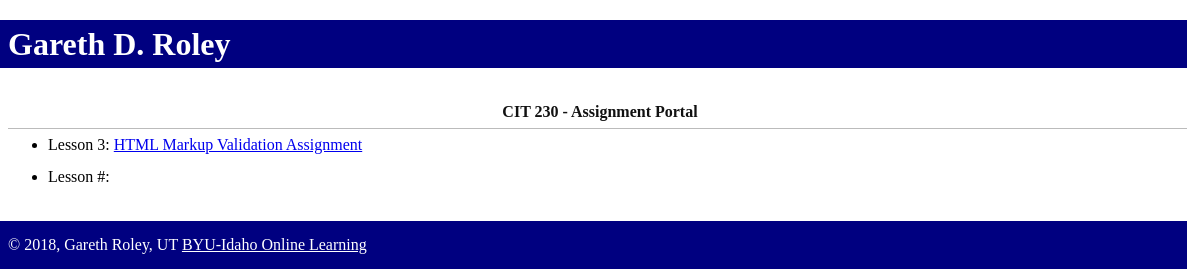
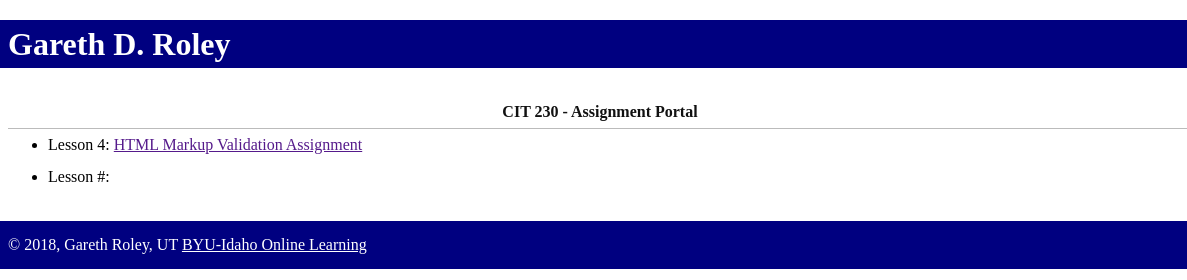
Before and after one commit to roleyg/roleyg.github.io, a plain HTML site: page index.html in a window 1280 px wide. Shown: the full height of the page, 0-1187 px from the left. Drawn offline with Linux system fonts and the light colour scheme.

Commit message:
Climenow Sitemap

```diff
--- a/index.html
+++ b/index.html
@@ -18,7 +18,7 @@
     <main>
       <h2> CIT 230 - Assignment Portal </h2>
       <ul>
-        <li> Lesson 3: <a href="fixedhtml.html">HTML Markup Validation Assignment</a></li>
+        <li> Lesson 4: <a href="">HTML Markup Validation Assignment</a></li>
         <li> Lesson #:</li>
       </ul>
     </main>
```
Also changed, not shown: 1 other file.
